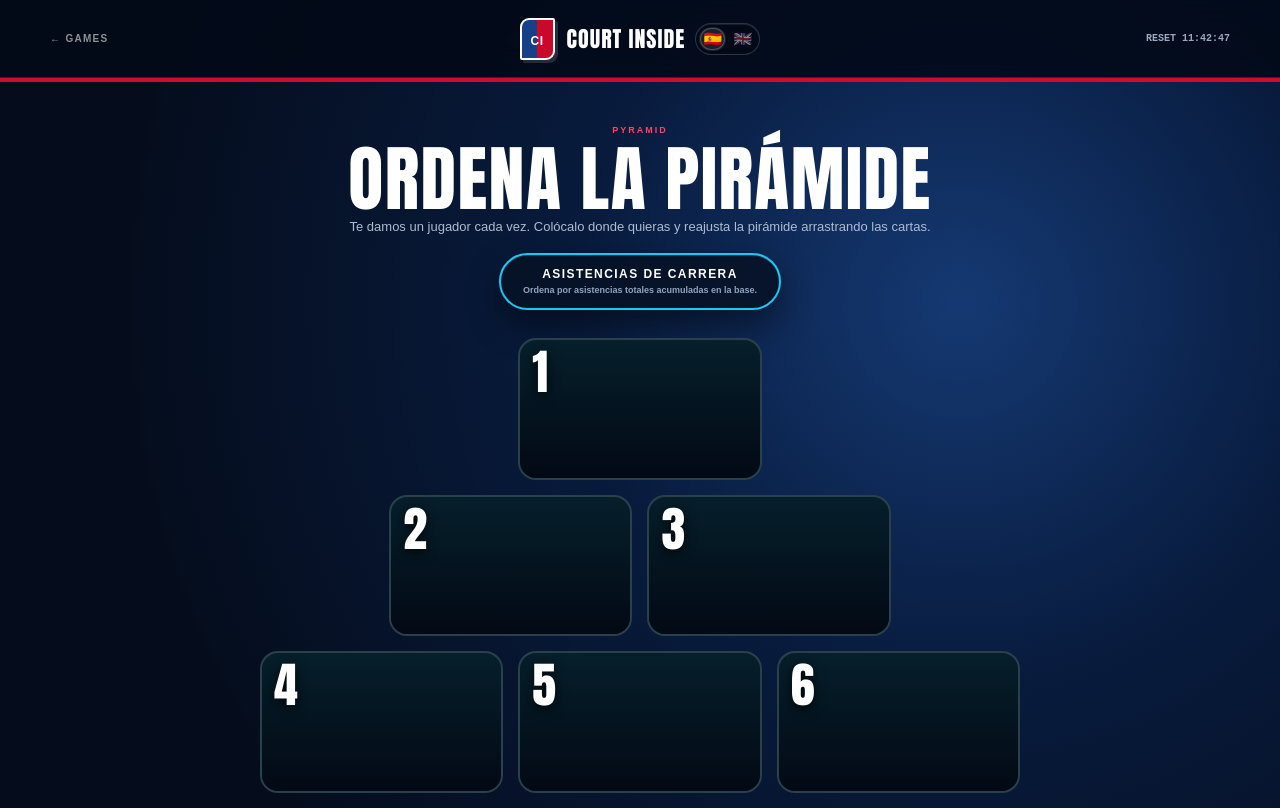
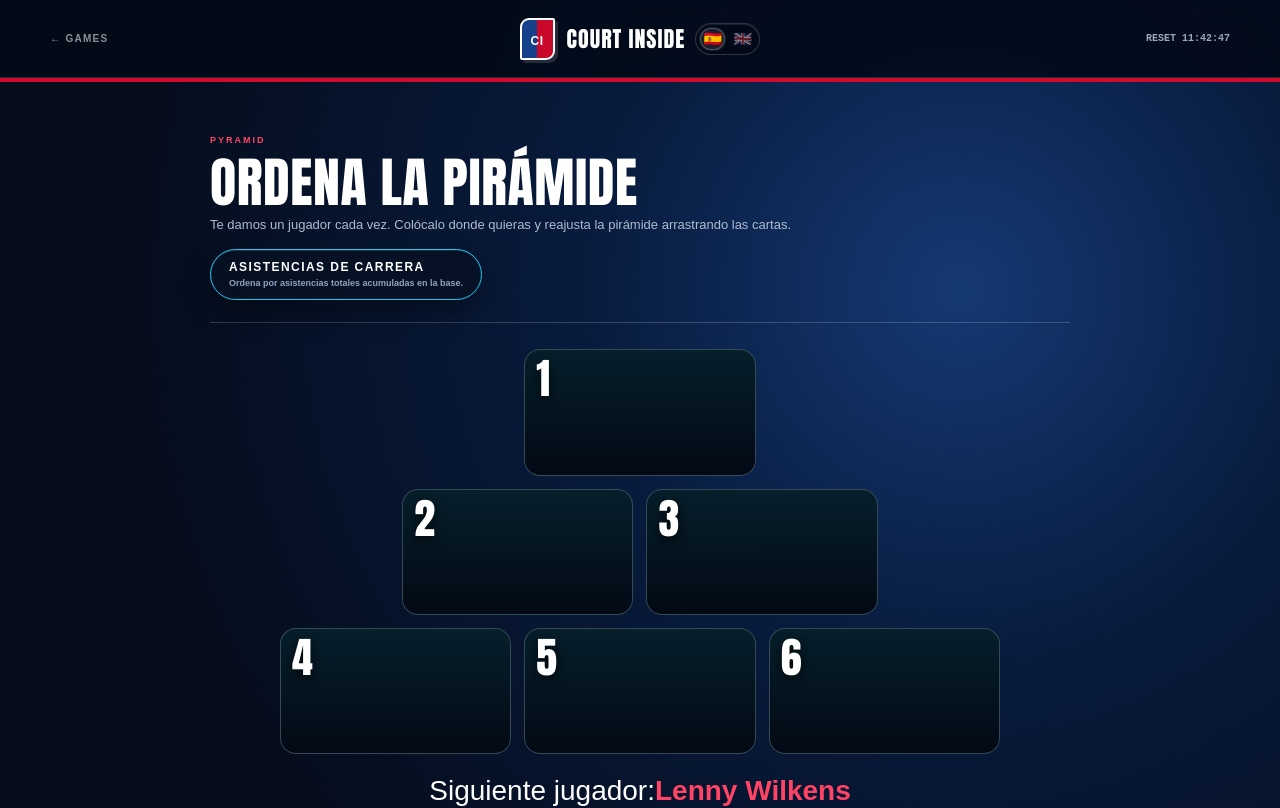
Before and after one commit to marcoscainzos/basketball5, a Next.js app: page /six-order in a window 1280 px wide. Shown: the top 808 px of the page. Built offline with nearby package versions, Linux system fonts and the light colour scheme.

Commit message:
Align pyramid styling with daily games

```diff
--- a/app/globals.css
+++ b/app/globals.css
@@ -413,29 +413,29 @@ body { font-family:Arial,Helvetica,sans-serif; }
 .mini-answer span { color:#ff4364; font:900 9px Arial; letter-spacing:.16em; }
 .mini-answer h2 { margin:7px 0; font:400 42px/.9 Impact,"Arial Narrow"; }
 .mini-answer p { margin:0; color:#aebbd0; font:700 11px/1.5 Arial; }
-.six-order-game { width:min(980px,calc(100% - 44px)); padding-top:38px; }
-.six-title-head { max-width:780px; margin:0 auto 28px; text-align:center; }
+.six-order-game { width:min(860px,calc(100% - 44px)); padding-top:48px; }
+.six-title-head { margin:0 0 26px; text-align:left; }
 .six-title-head>span { color:#ff4364; font:900 9px Arial; letter-spacing:.22em; }
-.six-title-head h1 { margin:8px 0 8px; font:400 clamp(42px,6vw,72px)/.85 Impact,"Arial Narrow"; letter-spacing:.02em; text-transform:uppercase; }
-.six-title-head p { max-width:620px; margin:0 auto 16px; color:#aebbd0; font:400 13px/1.5 Arial; }
-.six-title-head div { width:max-content; max-width:100%; margin:0 auto; padding:12px 22px; border:2px solid #19c8f3; border-radius:999px; background:#061124d9; box-shadow:0 15px 34px #0007,inset 0 1px 0 #ffffff20; }
+.six-title-head h1 { margin:8px 0 8px; font:400 clamp(34px,5.3vw,54px)/.9 Impact,"Arial Narrow"; letter-spacing:.01em; text-transform:uppercase; }
+.six-title-head p { max-width:620px; margin:0 0 15px; color:#aebbd0; font:400 13px/1.5 Arial; }
+.six-title-head div { width:max-content; max-width:100%; margin:0; padding:10px 18px; border:1px solid #19c8f3; border-radius:999px; background:#061124d9; box-shadow:0 12px 28px #0006,inset 0 1px 0 #ffffff20; }
 .six-title-head div b { display:block; color:white; font:900 12px Arial; letter-spacing:.12em; text-transform:uppercase; }
 .six-title-head div small { display:block; margin-top:4px; color:#91a3bd; font:800 9px/1.25 Arial; }
-.six-hex { max-width:760px; min-height:455px; margin:0 auto; display:grid; grid-template-columns:repeat(6,1fr); grid-template-rows:repeat(3,1fr); grid-template-areas:". . s1 s1 . ." ". s2 s2 s3 s3 ." "s4 s4 s5 s5 s6 s6"; gap:15px; }
-.six-slot { position:relative; min-height:140px; padding:12px; overflow:hidden; border:2px solid #ffffff25; border-radius:18px; display:grid; grid-template-rows:auto 1fr auto; align-items:start; gap:6px; background:#06202c; color:white; text-align:left; cursor:pointer; transition:transform .24s cubic-bezier(.2,.9,.25,1),border-color .2s,background .2s,box-shadow .2s; }
+.six-hex { max-width:720px; min-height:405px; margin:0 auto; display:grid; grid-template-columns:repeat(6,1fr); grid-template-rows:repeat(3,1fr); grid-template-areas:". . s1 s1 . ." ". s2 s2 s3 s3 ." "s4 s4 s5 s5 s6 s6"; gap:13px; }
+.six-slot { position:relative; min-height:125px; padding:11px; overflow:hidden; border:1px solid #ffffff30; border-radius:16px; display:grid; grid-template-rows:auto 1fr auto; align-items:start; gap:6px; background:#06202c; color:white; text-align:left; cursor:pointer; transition:transform .24s cubic-bezier(.2,.9,.25,1),border-color .2s,background .2s,box-shadow .2s; }
 .six-slot:hover { transform:translateY(-5px) scale(1.015); border-color:white; background:#102b55; }
 .six-slot-1{grid-area:s1}.six-slot-2{grid-area:s2}.six-slot-3{grid-area:s3}.six-slot-4{grid-area:s4}.six-slot-5{grid-area:s5}.six-slot-6{grid-area:s6}
-.six-slot strong { position:relative; z-index:2; color:white; font:400 clamp(32px,4vw,48px)/.85 Impact,"Arial Narrow"; text-shadow:0 3px 12px #000c; }
+.six-slot strong { position:relative; z-index:2; color:white; font:400 clamp(28px,3.6vw,42px)/.85 Impact,"Arial Narrow"; text-shadow:0 3px 12px #000c; }
 .six-slot img { position:absolute; inset:0; width:100%; height:100%; object-fit:cover; object-position:top; opacity:.74; filter:saturate(1.08) contrast(1.04); transform:scale(1.02); transition:transform .28s ease,opacity .2s ease; }
 .six-slot.filled:hover img,.six-slot.moving img { transform:scale(1.08); opacity:.86; }
 .six-slot::after { content:""; position:absolute; inset:0; background:linear-gradient(180deg,#02071208 0%,#02071270 46%,#020712e8 100%); pointer-events:none; }
-.six-slot b { position:relative; z-index:2; align-self:end; color:white; font:400 clamp(16px,1.7vw,24px)/.9 Impact,"Arial Narrow"; letter-spacing:.01em; text-transform:uppercase; text-shadow:0 3px 12px #000; }
+.six-slot b { position:relative; z-index:2; align-self:end; color:white; font:400 clamp(15px,1.55vw,21px)/.9 Impact,"Arial Narrow"; letter-spacing:.01em; text-transform:uppercase; text-shadow:0 3px 12px #000; }
 .six-slot span { position:relative; z-index:2; color:#f7c735; font:900 12px Arial; letter-spacing:.08em; text-transform:uppercase; }
 .six-slot.filled { border-color:#ffffff45; background:linear-gradient(145deg,#0a2b3a,#06131d); animation:pyramid-pop .22s ease both; }
 .six-slot.moving { transform:translateY(-8px) scale(1.035); border-color:#19c8f3; box-shadow:0 0 0 3px #19c8f355,0 0 32px #19c8f355; }
 .six-slot.right { border-color:#6de39d; background:#123624; box-shadow:inset 0 -5px 0 #6de39d; }
 .six-slot.wrong { border-color:#ff4364; background:#3a0b17; box-shadow:inset 0 -5px 0 #ff4364; }
-.six-next-player { margin:24px auto 10px; text-align:center; color:white; font:400 clamp(23px,3vw,33px)/1.1 Arial,Helvetica,sans-serif; }
+.six-next-player { margin:22px auto 8px; text-align:center; color:white; font:400 clamp(20px,2.6vw,28px)/1.1 Arial,Helvetica,sans-serif; }
 .six-next-player span { color:white; }
 .six-next-player b { color:#ff4364; font-weight:900; }
 .six-actions { margin:20px 0 0; display:flex; justify-content:center; gap:10px; }
@@ -465,7 +465,7 @@ body { font-family:Arial,Helvetica,sans-serif; }
 .blind-slots strong { color:#ff4364; font:400 28px Impact,"Arial Narrow"; }
 .blind-slots b { font:900 15px Arial; }
 .blind-slots span { grid-column:2; color:#aebbd0; font:800 10px Arial; }
-@media(max-width:760px){.daily-game-nav{grid-template-columns:1fr auto 1fr}.daily-game-nav .wordmark b{display:none}.daily-game-nav .live-reset{font-size:8px}.stat-line-art{height:105px}.stat-line-art b{font-size:78px}.stat-line-art i{right:18%;bottom:25px}.stat-line-art em{left:20%;top:18px}.stat-line-stage{overflow-x:auto}.stat-line-card{min-width:620px;grid-template-columns:1.45fr repeat(4,1fr)}.stat-line-card article{min-height:92px}.stat-hint-grid{grid-template-columns:1fr}.six-title-head div{border-radius:22px;padding:12px 16px}.six-hex{min-height:360px;gap:8px}.six-slot{min-height:108px;padding:9px;border-radius:14px}.six-slot strong{font-size:27px}.six-slot b{font-size:14px}.six-next-player{font-size:23px}.mini-answer{display:block}.mini-answer img{width:100%;height:190px}.blind-current{display:block}.blind-current img{width:100%;height:190px}.mini-head h1{font-size:46px}.stat-play-head h1{font-size:38px}}
+@media(max-width:760px){.daily-game-nav{grid-template-columns:1fr auto 1fr}.daily-game-nav .wordmark b{display:none}.daily-game-nav .live-reset{font-size:8px}.stat-line-art{height:105px}.stat-line-art b{font-size:78px}.stat-line-art i{right:18%;bottom:25px}.stat-line-art em{left:20%;top:18px}.stat-line-stage{overflow-x:auto}.stat-line-card{min-width:620px;grid-template-columns:1.45fr repeat(4,1fr)}.stat-line-card article{min-height:92px}.stat-hint-grid{grid-template-columns:1fr}.six-title-head div{border-radius:18px;padding:10px 13px}.six-hex{min-height:330px;gap:8px}.six-slot{min-height:98px;padding:8px;border-radius:13px}.six-slot strong{font-size:25px}.six-slot b{font-size:13px}.six-next-player{font-size:21px}.mini-answer{display:block}.mini-answer img{width:100%;height:190px}.blind-current{display:block}.blind-current img{width:100%;height:190px}.mini-head h1{font-size:46px}.stat-play-head h1{font-size:38px}}
 
 /* Individual / leagues */
 .play-type-switch { max-width:1180px; margin:0 auto 20px; display:grid; grid-template-columns:repeat(2,1fr); border:1px solid #ffffff2d; border-radius:13px; overflow:hidden; background:#061124b8; box-shadow:0 14px 35px #0004; }
--- a/components/SixOrderGame.tsx
+++ b/components/SixOrderGame.tsx
@@ -195,7 +195,7 @@ export default function SixOrderGame() {
     <main className="mini-shell">
       <nav className="site-nav daily-game-nav"><Link href="/" className="back-link">← {t("games")}</Link><SiteBrand link={false} /><span className="live-reset">{t("reset")} {countdown}</span></nav>
       <section className="mini-game six-order-game">
-        <header className="six-title-head">
+        <header className="mini-head six-title-head">
           <span>PYRAMID</span>
           <h1>{lang === "es" ? "Ordena la pirámide" : "Build the pyramid"}</h1>
           <p>{lang === "es" ? "Te damos un jugador cada vez. Colócalo donde quieras y reajusta la pirámide arrastrando las cartas." : "You get one player at a time. Place him anywhere and rearrange the pyramid by dragging cards."}</p>
```
